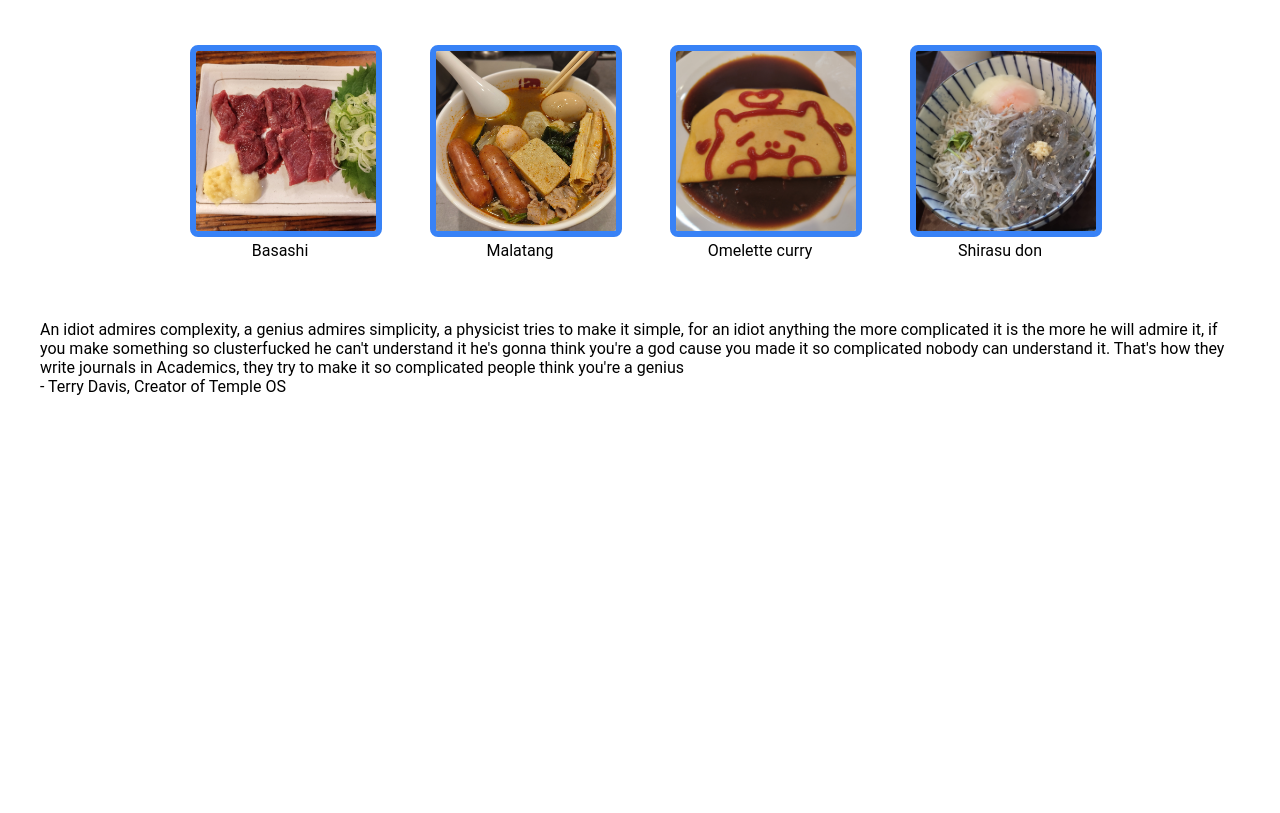
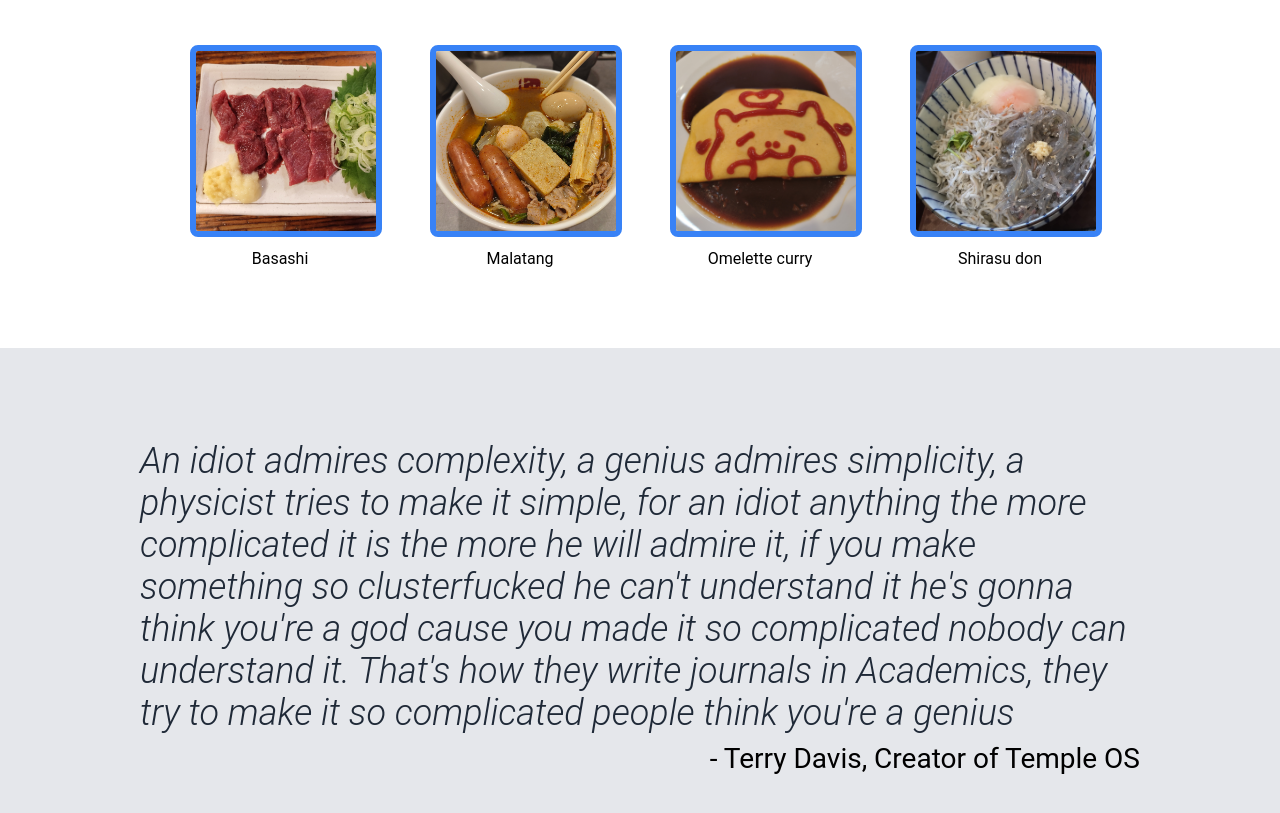
Before and after one commit to dungdul/odin-landing-page, a plain HTML site: page index.html in a window 1280 px wide. Shown: the part 589-1402 px from the top of the page. Before the commit the page ends 985 px from the top, so only its background shows below. Drawn offline with Linux system fonts and the light colour scheme.

Commit message:
Add styles for quote section

```diff
--- a/index.html
+++ b/index.html
@@ -57,7 +57,7 @@
         </div>
     </div>
     <div class="quote">
-        <div class="container">
+        <div class="quote-container">
             <div class="quote-text">
                 An idiot admires complexity, a genius admires simplicity, a physicist tries to make it simple, for an idiot anything the more complicated it is the more he will admire it, if you make something so clusterfucked he can't understand it he's gonna think you're a god cause you made it so complicated nobody can understand it. That's how they write journals in Academics, they try to make it so complicated people think you're a genius
             </div>
--- a/styles.css
+++ b/styles.css
@@ -88,7 +88,7 @@ body {
     display: flex;
     justify-content: center;
     gap: 60px;
-    margin-bottom: 60px;
+    margin-bottom: 80px;
 }
 
 .info-card {
@@ -99,8 +99,32 @@ body {
     width: 100%;
     border: 6px solid #3882f6;
     border-radius: 8px;
+    margin-bottom: 8px;
 }
 
 .info-card-text {
     text-align: center;
 }
+
+.quote {
+    background-color: #e5e7eb;
+    padding: 92px 0;
+}
+
+.quote-container {
+    max-width: 1000px;
+    margin: 0 auto;
+}
+
+.quote-text {
+    font-size: 36px;
+    color: #1f2937;
+    font-weight: 300;
+    font-style: italic;
+    margin-bottom: 8px;
+}
+
+.quote-sayer {
+    font-size: 28px;
+    text-align: end;
+}
```
